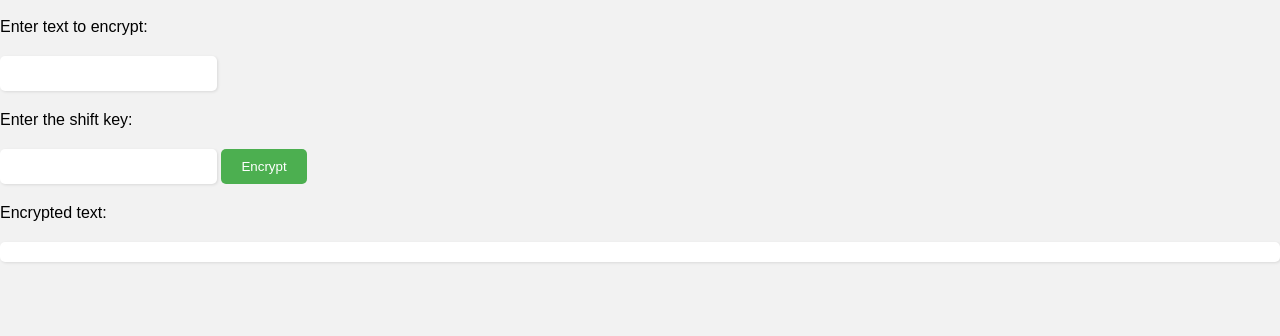
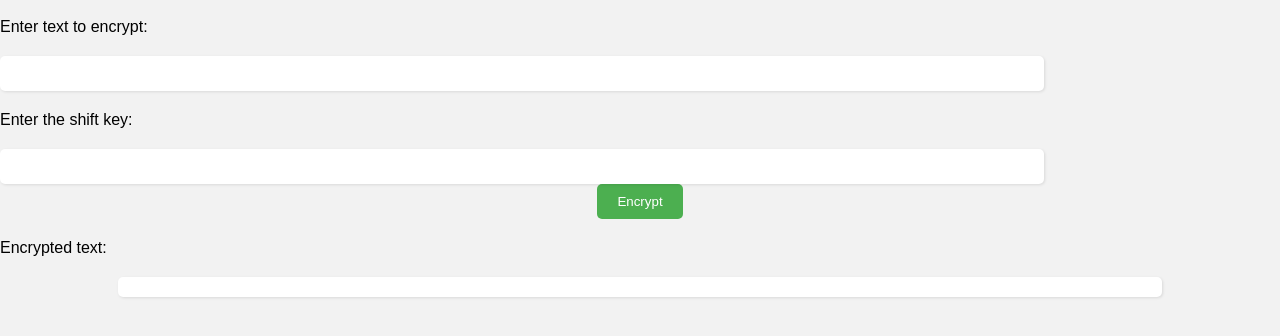
Before and after one commit to ExternalUpgrade/CaesarCipher, a plain HTML site: page index.html in a window 1280 px wide. Shown: the part 90-426 px from the top of the page. Drawn offline with Linux system fonts and the light colour scheme.

Commit message:
Update style.css

```diff
--- a/style.css
+++ b/style.css
@@ -15,11 +15,11 @@ p {
 
 input[type="text"] {
   padding: 10px;
-    padding-left: 20px;
-    padding-right: 20px;
   border: none;
   border-radius: 5px;
   box-shadow: 1px 1px 3px rgba(0, 0, 0, 0.1);
+  width: 80%;
+  margin: 0 auto;
 }
 
 button {
@@ -29,6 +29,8 @@ button {
   border: none;
   border-radius: 5px;
   cursor: pointer;
+  display: block;
+  margin: 0 auto;
 }
 
 button:hover {
@@ -41,4 +43,6 @@ button:hover {
   border-radius: 5px;
   box-shadow: 1px 1px 3px rgba(0, 0, 0, 0.1);
   background-color: white;
+  width: 80%;
+  margin: 20px auto;
 }
```
Lines whose indentation alone changed are shown as unchanged.
